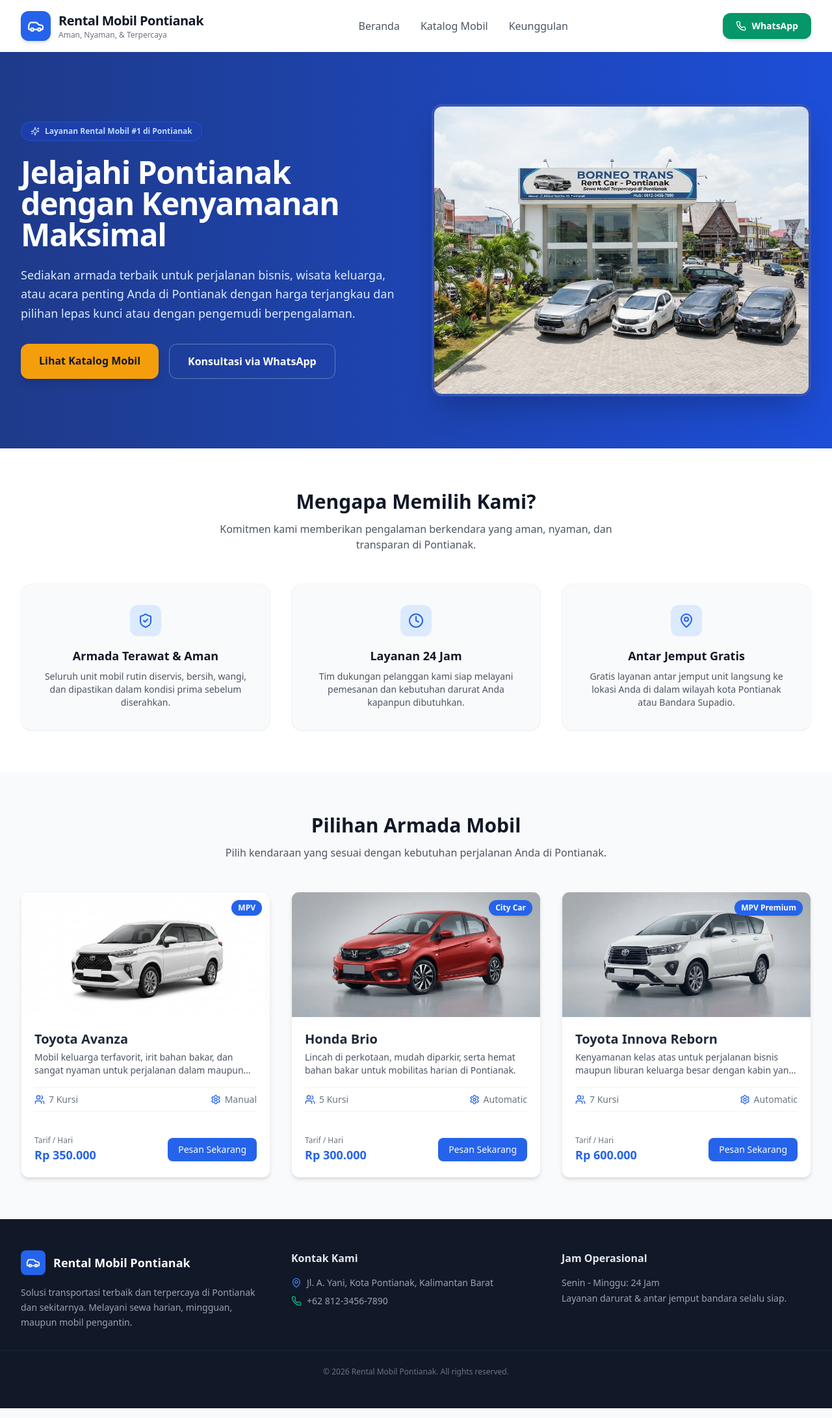
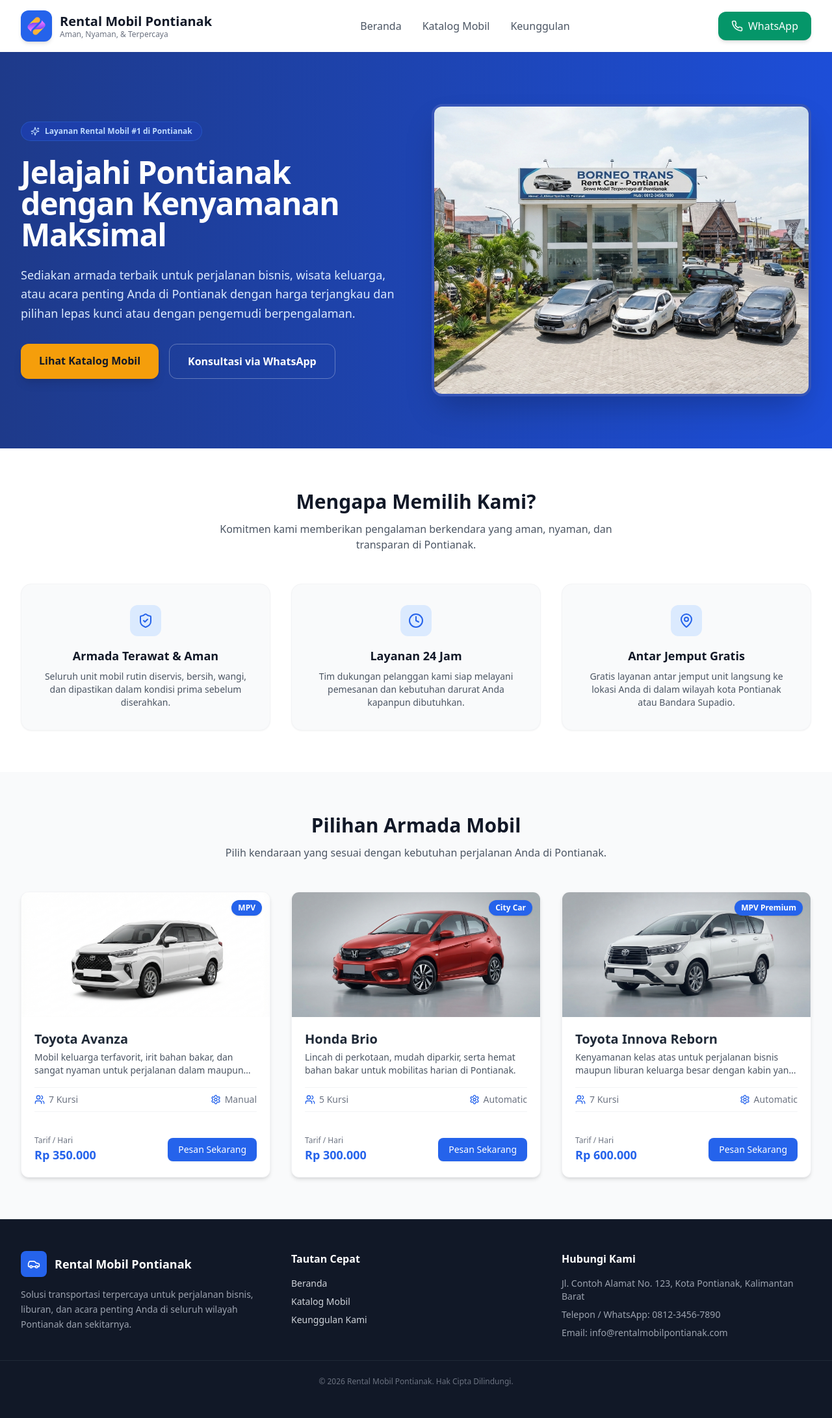
Before and after one commit to alleshop210494-hub/Web-Rental-Mobil-Frontend, a React (Vite) app: page / in a window 1280 px wide. Shown: the whole page at 65% size. Built offline with nearby package versions, Linux system fonts and the light colour scheme; no server answers.

Commit message:
Version 5.0

```diff
--- a/src/layouts/MainLayout.jsx
+++ b/src/layouts/MainLayout.jsx
@@ -1,34 +1,50 @@
 // src/layouts/MainLayout.jsx
-import React from 'react';
-import { Car, Phone, MapPin } from 'lucide-react';
+import React, { useState } from 'react';
+import { Car as CarIcon, Phone } from 'lucide-react';
 
 export const MainLayout = ({ children }) => {
+  const [logoError, setLogoError] = useState(false);
+
   return (
-    <div className="min-h-screen flex flex-col bg-gray-50 text-gray-800 font-sans">
+    <div className="min-h-screen bg-gray-50 flex flex-col font-sans">
       <header className="bg-white shadow-sm sticky top-0 z-50">
         <div className="max-w-7xl mx-auto px-4 sm:px-6 lg:px-8 h-20 flex items-center justify-between">
           <div className="flex items-center gap-3">
-            <div className="bg-blue-600 text-white p-2.5 rounded-xl shadow-md">
-              <Car size={26} />
+            {!logoError ? (
+              <img
+                src="/images/logo1.png"
+                alt="Logo Rental Mobil Pontianak"
+                onError={() => setLogoError(true)}
+                className="w-12 h-12 object-contain rounded-xl shadow-md bg-blue-600 p-1.5"
+              />
+            ) : (
+              <div className="w-12 h-12 bg-blue-600 text-white rounded-xl flex items-center justify-center shadow-md">
+                <CarIcon size={24} />
               </div>
+            )}
             <div>
-              <h1 className="text-xl font-extrabold text-gray-900 tracking-tight">Rental Mobil Pontianak</h1>
-              <p className="text-xs text-gray-500">Aman, Nyaman, & Terpercaya</p>
+              <h1 className="text-xl font-extrabold text-gray-900 leading-tight">Rental Mobil Pontianak</h1>
+              <p className="text-xs text-gray-500 font-medium">Aman, Nyaman, & Terpercaya</p>
             </div>
           </div>
-          <nav className="hidden md:flex items-center gap-8 font-medium text-gray-600">
-            <a href="#hero" className="hover:text-blue-600 transition">Beranda</a>
-            <a href="#catalog" className="hover:text-blue-600 transition">Katalog Mobil</a>
-            <a href="#features" className="hover:text-blue-600 transition">Keunggulan</a>
+
+          <nav className="hidden md:flex items-center gap-8">
+            <a href="#" className="text-gray-600 hover:text-blue-600 font-medium transition">Beranda</a>
+            <a href="#catalog" className="text-gray-600 hover:text-blue-600 font-medium transition">Katalog Mobil</a>
+            <a href="#features" className="text-gray-600 hover:text-blue-600 font-medium transition">Keunggulan</a>
           </nav>
+
+          <div>
             <a
               href="https://wa.me/6281234567890"
               target="_blank"
               rel="noopener noreferrer"
-            className="bg-emerald-600 hover:bg-emerald-700 text-white font-semibold px-5 py-2.5 rounded-xl shadow-md flex items-center gap-2 text-sm transition"
+              className="bg-emerald-600 hover:bg-emerald-700 text-white font-medium px-5 py-2.5 rounded-xl shadow-md flex items-center gap-2 transition"
             >
-            <Phone size={16} /> WhatsApp
+              <Phone size={18} />
+              <span>WhatsApp</span>
             </a>
+          </div>
         </div>
       </header>
 
@@ -36,36 +52,36 @@
         {children}
       </main>
 
-      <footer className="bg-gray-900 text-white py-12">
-        <div className="max-w-7xl mx-auto px-4 sm:px-6 lg:px-8 grid grid-cols-1 md:grid-cols-3 gap-8">
+      <footer className="bg-gray-900 text-gray-300 py-12 border-t border-gray-800">
+        <div className="max-w-7xl mx-auto px-4 sm:px-6 lg:px-8 grid grid-cols-1 md:grid-cols-3 gap-8 mb-8">
           <div>
             <div className="flex items-center gap-3 mb-4">
-              <div className="bg-blue-600 text-white p-2 rounded-lg">
-                <Car size={22} />
+              <div className="w-10 h-10 bg-blue-600 text-white rounded-lg flex items-center justify-center shadow">
+                <CarIcon size={20} />
               </div>
-              <span className="text-lg font-bold">Rental Mobil Pontianak</span>
+              <h3 className="text-lg font-bold text-white">Rental Mobil Pontianak</h3>
             </div>
             <p className="text-gray-400 text-sm leading-relaxed">
-              Solusi transportasi terbaik dan terpercaya di Pontianak dan sekitarnya. Melayani sewa harian, mingguan, maupun mobil pengantin.
+              Solusi transportasi terpercaya untuk perjalanan bisnis, liburan, dan acara penting Anda di seluruh wilayah Pontianak dan sekitarnya.
             </p>
           </div>
           <div>
-            <h4 className="text-md font-semibold mb-4 text-gray-200">Kontak Kami</h4>
-            <p className="text-gray-400 text-sm mb-2 flex items-center gap-2">
-              <MapPin size={16} className="text-blue-500" /> Jl. A. Yani, Kota Pontianak, Kalimantan Barat
-            </p>
-            <p className="text-gray-400 text-sm mb-2 flex items-center gap-2">
-              <Phone size={16} className="text-emerald-500" /> +62 812-3456-7890
-            </p>
+            <h4 className="text-white font-semibold mb-4 text-base">Tautan Cepat</h4>
+            <ul className="space-y-2 text-sm">
+              <li><a href="#" className="hover:text-white transition">Beranda</a></li>
+              <li><a href="#catalog" className="hover:text-white transition">Katalog Mobil</a></li>
+              <li><a href="#features" className="hover:text-white transition">Keunggulan Kami</a></li>
+            </ul>
           </div>
           <div>
-            <h4 className="text-md font-semibold mb-4 text-gray-200">Jam Operasional</h4>
-            <p className="text-gray-400 text-sm mb-1">Senin - Minggu: 24 Jam</p>
-            <p className="text-gray-400 text-sm">Layanan darurat & antar jemput bandara selalu siap.</p>
+            <h4 className="text-white font-semibold mb-4 text-base">Hubungi Kami</h4>
+            <p className="text-gray-400 text-sm mb-2">Jl. Contoh Alamat No. 123, Kota Pontianak, Kalimantan Barat</p>
+            <p className="text-gray-400 text-sm mb-2">Telepon / WhatsApp: 0812-3456-7890</p>
+            <p className="text-gray-400 text-sm">Email: info@rentalmobilpontianak.com</p>
           </div>
         </div>
-        <div className="max-w-7xl mx-auto px-4 sm:px-6 lg:px-8 border-t border-gray-800 mt-8 pt-6 text-center text-xs text-gray-500">
-          &copy; 2026 Rental Mobil Pontianak. All rights reserved.
+        <div className="max-w-7xl mx-auto px-4 sm:px-6 lg:px-8 border-t border-gray-800 pt-6 text-center text-xs text-gray-500">
+          &copy; {new Date().getFullYear()} Rental Mobil Pontianak. Hak Cipta Dilindungi.
         </div>
       </footer>
     </div>
```
Also changed, not shown: public/images/logo.jpg (added), public/images/logo1.png (added). Lines whose indentation alone changed are shown as unchanged.
